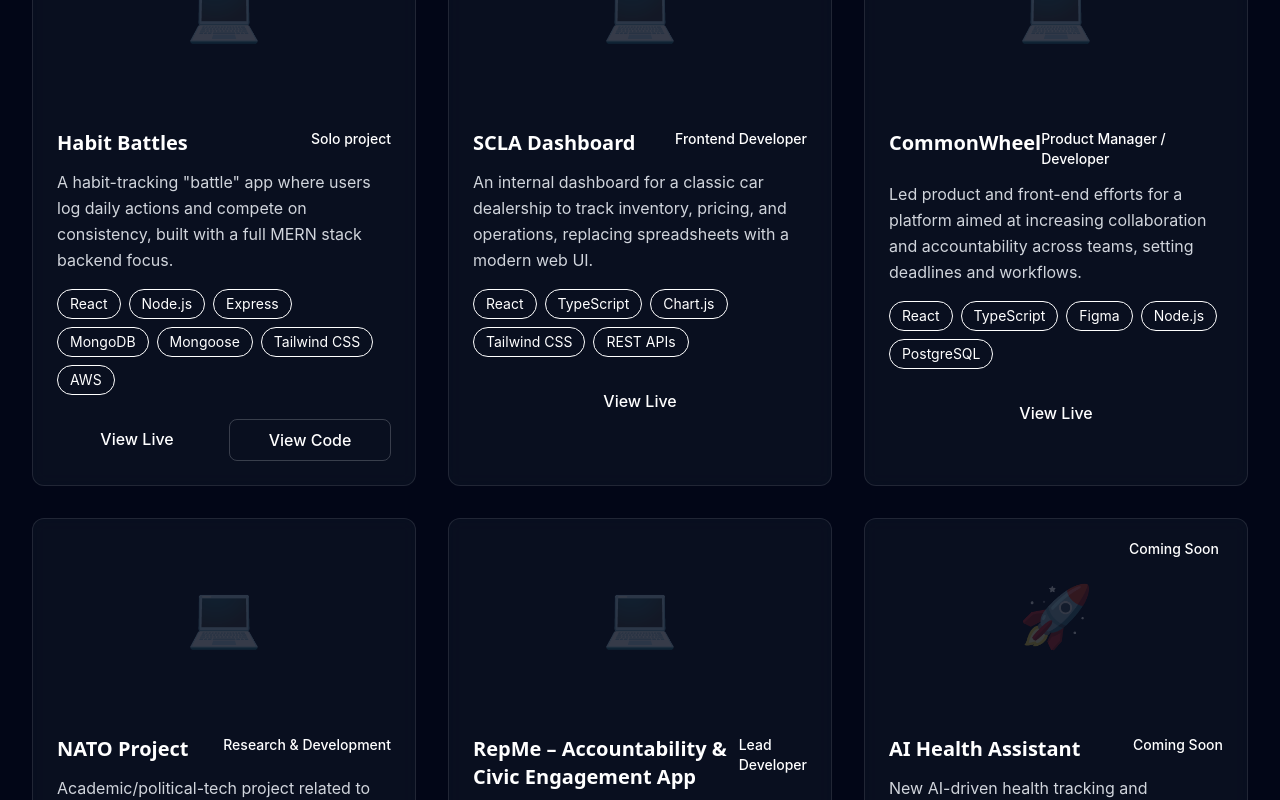
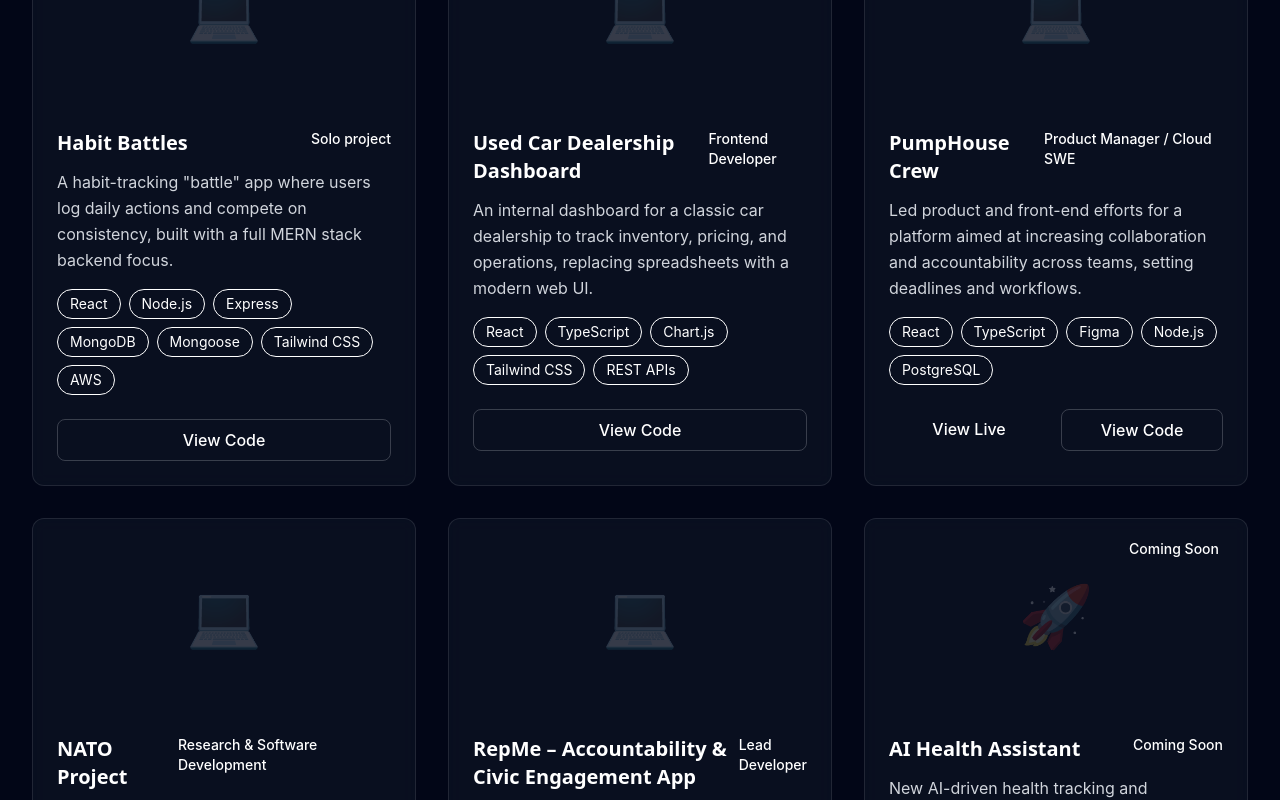
Before and after one commit to laraandrew/Portfolio-Website, a React (Vite) app: page /projects in a window 1280 px wide. Shown: the part 520-1320 px from the top of the page. Built offline with nearby package versions, Linux system fonts and the light colour scheme.

Commit message:
made valuable changes to projects - added live links and linked to repos

```diff
--- a/src/data/projects.ts
+++ b/src/data/projects.ts
@@ -18,33 +18,36 @@
     roleOrType: 'Solo project',
     techStack: ['React', 'Node.js', 'Express', 'MongoDB', 'Mongoose', 'Tailwind CSS', 'AWS'],
     thumbnail: '/images/habit-battles.jpg',
-    liveUrl: 'https://habit-battles.com',
-    githubUrl: 'https://github.com/laraandrew/habit-battles'
+    githubUrl: 'https://github.com/laraandrew/Habit-Battles'
   },
   {
     id: 'scla-dashboard',
-    name: 'SCLA Dashboard',
+    name: 'Used Car Dealership Dashboard',
     shortDescription: 'An internal dashboard for a classic car dealership to track inventory, pricing, and operations, replacing spreadsheets with a modern web UI.',
     roleOrType: 'Frontend Developer',
     techStack: ['React', 'TypeScript', 'Chart.js', 'Tailwind CSS', 'REST APIs'],
     thumbnail: '/images/scla-dashboard.jpg',
-    liveUrl: 'https://scla-dashboard.com'
+    githubUrl: 'https://github.com/laraandrew/SCLA-Dashboard'
+
   },
   {
     id: 'commonwheel',
-    name: 'CommonWheel',
+    name: 'PumpHouse Crew',
     shortDescription: 'Led product and front-end efforts for a platform aimed at increasing collaboration and accountability across teams, setting deadlines and workflows.',
-    roleOrType: 'Product Manager / Developer',
+    roleOrType: 'Product Manager / Cloud SWE',
     techStack: ['React', 'TypeScript', 'Figma', 'Node.js', 'PostgreSQL'],
-    thumbnail: '/images/commonwheel.jpg',
-    liveUrl: 'https://commonwheel.com'
+    thumbnail: 'https://thecommonwheel.com/wp-content/uploads/2023/12/new-logo-white.png',
+    liveUrl: 'https://thecommonwheel.com/',
+    githubUrl: 'https://github.com/laraandrew/PumpHouseCrew'
+
   },
   {
     id: 'nato-project',
     name: 'NATO Project',
     shortDescription: 'Academic/political-tech project related to NATO, exploring policy, governance, and structured information presentation through software.',
-    roleOrType: 'Research & Development',
+    roleOrType: 'Research & Software Development',
     techStack: ['React', 'D3.js', 'Python', 'Data Visualization', 'Government APIs'],
+    liveUrl: 'https://www.fandm.edu/stories/nato-professors-demining-robots.html',
     thumbnail: '/images/nato-project.jpg'
   },
   {
@@ -54,8 +57,8 @@
     roleOrType: 'Lead Developer',
     techStack: ['React Native', 'React', 'Node.js', 'Government APIs', 'MongoDB', 'Civic Tech'],
     thumbnail: '/images/repme.jpg',
-    liveUrl: 'https://repme.app',
-    githubUrl: 'https://github.com/andrew/repme'
+    liveUrl: 'https://repmelanding.vercel.app/',
+    githubUrl: 'https://github.com/laraandrew/RepMeLanding'
   },
   {
     id: 'coming-soon-1',
```
